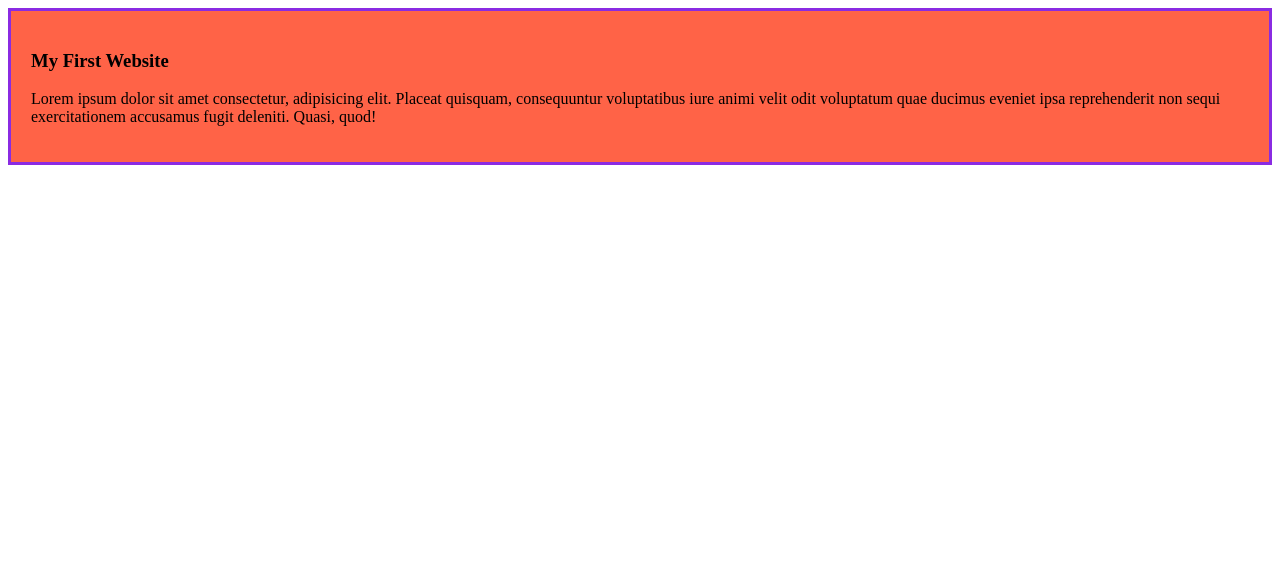
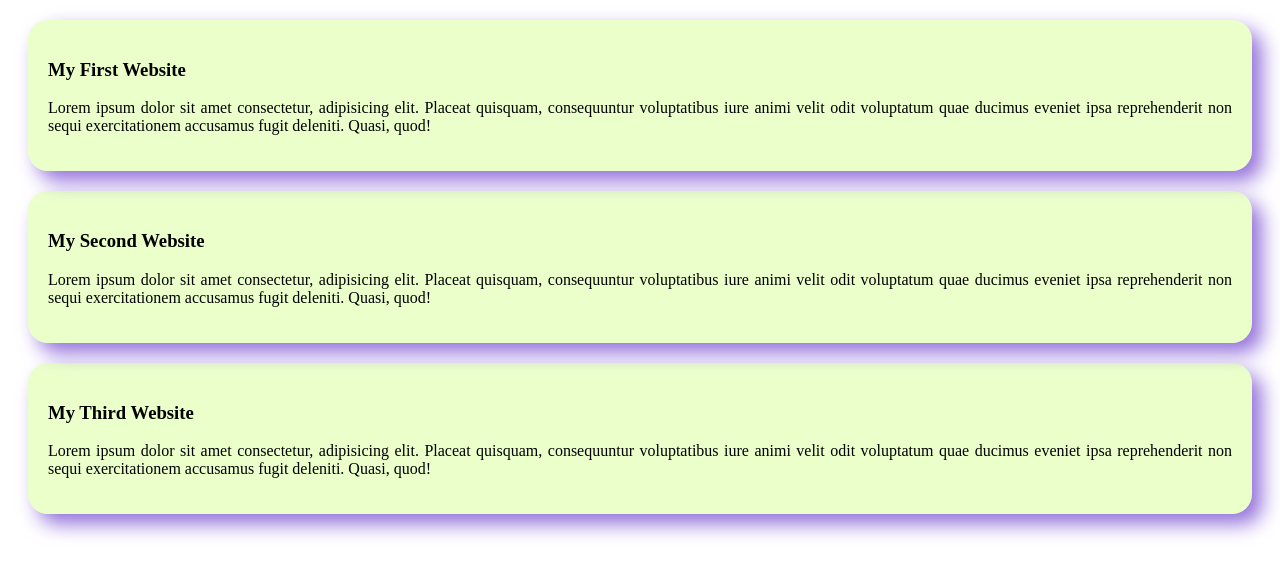
Before and after one commit to mashuk-tamim/my-simple-website, a plain HTML site: page index.html in a window 1280 px wide. Drawn offline with Linux system fonts and the light colour scheme.

Commit message:
added second and third blog

```diff
--- a/index.html
+++ b/index.html
@@ -11,5 +11,13 @@
         <h3>My First Website</h3>
         <p>Lorem ipsum dolor sit amet consectetur, adipisicing elit. Placeat quisquam, consequuntur voluptatibus iure animi velit odit voluptatum quae ducimus eveniet ipsa reprehenderit non sequi exercitationem accusamus fugit deleniti. Quasi, quod! </p>
     </div>
+    <div>
+        <h3>My Second Website</h3>
+        <p>Lorem ipsum dolor sit amet consectetur, adipisicing elit. Placeat quisquam, consequuntur voluptatibus iure animi velit odit voluptatum quae ducimus eveniet ipsa reprehenderit non sequi exercitationem accusamus fugit deleniti. Quasi, quod! </p>
+    </div>
+    <div>
+        <h3>My Third Website</h3>
+        <p>Lorem ipsum dolor sit amet consectetur, adipisicing elit. Placeat quisquam, consequuntur voluptatibus iure animi velit odit voluptatum quae ducimus eveniet ipsa reprehenderit non sequi exercitationem accusamus fugit deleniti. Quasi, quod! </p>
+    </div>
 </body>
 </html>
--- a/styles/blog.css
+++ b/styles/blog.css
@@ -1,6 +1,10 @@
 div{
-    background-color: tomato;
+    background-color:rgba(172, 255, 47, 0.249);
     padding: 20px;
-    border: 3px solid blueviolet;
+    /* border: 5px solid blueviolet; */
+    margin: 20px;
+    border-radius: 20px;
+    box-shadow: 10px 10px 20px mediumpurple;
+    text-align: justify;
 
 }
```
